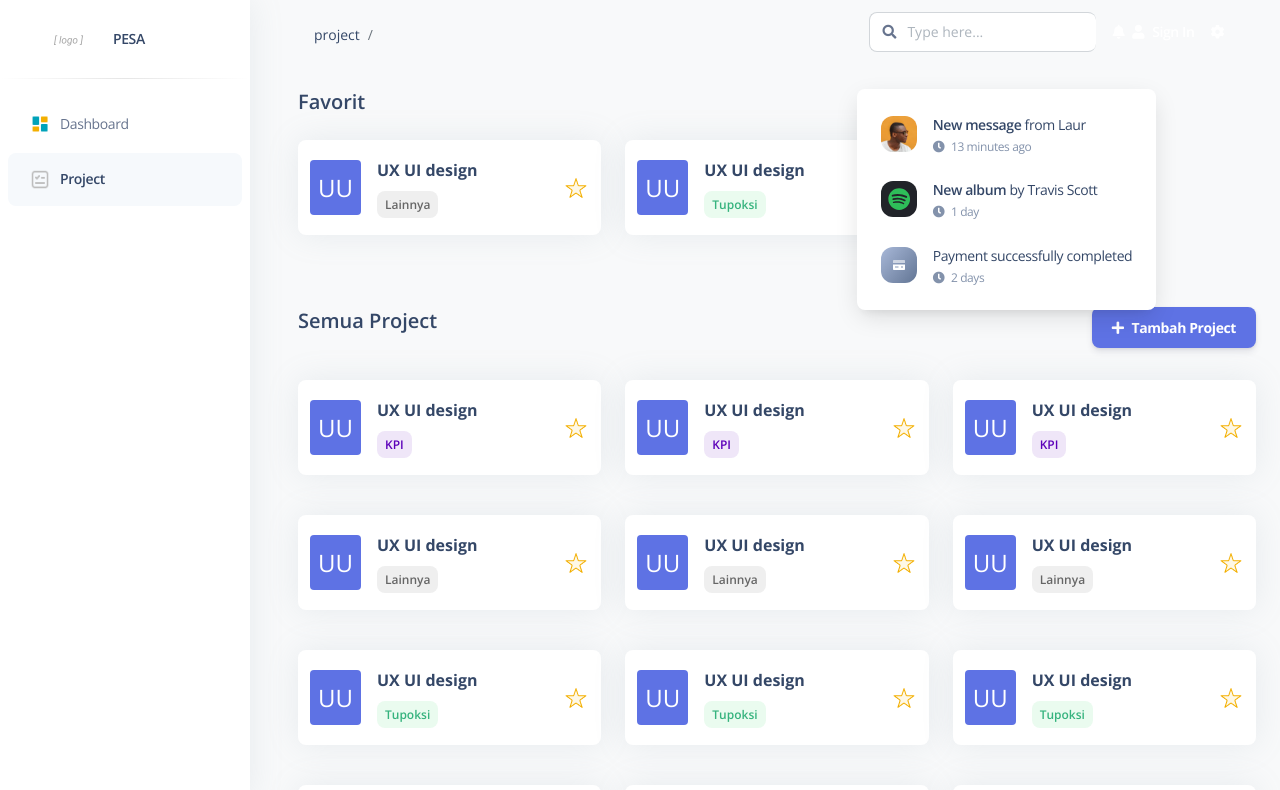
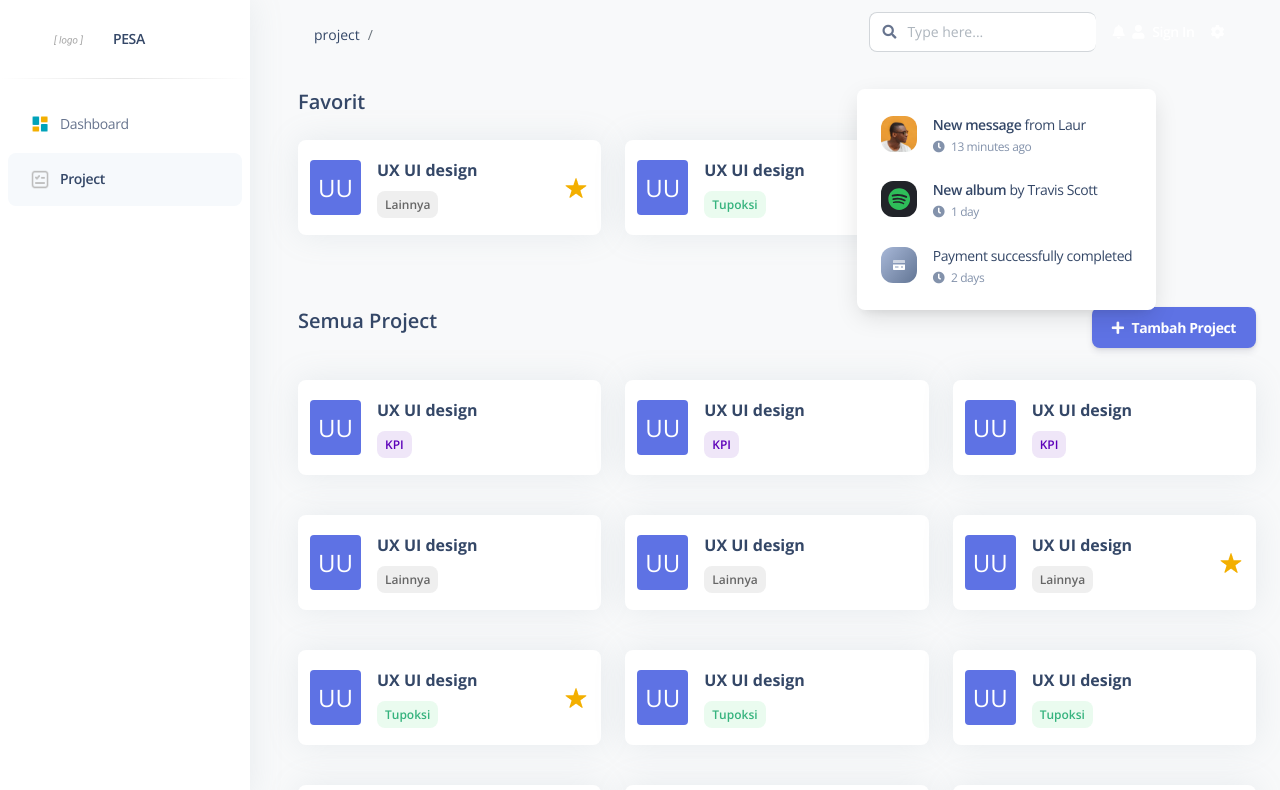
Before and after one commit to melanaumi/pesa-pln, a Vue app: page /project in a window 1280 px wide. Shown: the top 790 px of the page. Built offline with nearby package versions, Linux system fonts and the light colour scheme.

Commit message:
hover project list

```diff
--- a/src/router/index.js
+++ b/src/router/index.js
@@ -1,5 +1,5 @@
 import { createRouter, createWebHistory } from "vue-router";
-import Dashboard from "../views/Dashboard.vue";
+// import Dashboard from "../views/Dashboard.vue";
 import Dashboard1 from "../views/Dashboard1.vue";
 import Tables from "../views/Tables.vue";
 import Billing from "../views/Billing.vue";
@@ -15,22 +15,22 @@ const routes = [
   {
     path: "/",
     name: "/",
-    redirect: "/dashboard-default",
+    redirect: "/dashboard",
   },
+  // {
+  //   path: "/dashboard-default",
+  //   name: "Dashboard",
+  //   component: Dashboard,
+  // },
   {
-    path: "/dashboard-default",
+    path: "/dashboard",
     name: "Dashboard",
-    component: Dashboard,
+    component: Dashboard1,
   },
   {
     path: "/project",
     name: "project",
     component: Project,
-  },
-  {
-    path: "/dashboard",
-    name: "Dashboard",
-    component: Dashboard1,
   },
   {
     path: "/project-board",
--- a/src/views/ProjectList.vue
+++ b/src/views/ProjectList.vue
@@ -14,6 +14,7 @@
               :value="stateFavorits.title"
               :iconClass="stateFavorits.iconClass"
               :detail="stateFavorits.detail"
+              :fav="stateFavorits.fav"
             ></card>
           </div>
           <!-- semua Project -->
@@ -180,6 +181,7 @@
               :value="stateSemuaProjects.title"
               :iconClass="stateSemuaProjects.iconClass"
               :detail="stateSemuaProjects.detail"
+              :fav="stateSemuaProjects.fav"
             ></card>
           </div>
         </div>
@@ -228,13 +230,15 @@ export default {
         stateFavorit: [
         {
           title: "UX UI design",
-          iconClass: "star1.png",
+          iconClass: "star3",
           detail: "Lainnya",
+          fav: true
         },
         {
           title: "UX UI design",
-          iconClass: "",
+          iconClass: "star3",
           detail: "Tupoksi",
+          fav: true
         },
         ],
         stateSemuaProject: [
@@ -242,61 +246,73 @@ export default {
           title: "UX UI design",
           iconClass: "",
           detail: "KPI",
+          fav: false
         },
         {
           title: "UX UI design",
           iconClass: "",
           detail: "KPI",
+          fav: false
         },
         {
           title: "UX UI design",
           iconClass: "",
           detail: "KPI",
+          fav: false
         },
         {
           title: "UX UI design",
           iconClass: "",
           detail: "Lainnya",
+          fav: false
         },
         {
           title: "UX UI design",
           iconClass: "",
           detail: "Lainnya",
+          fav: false
+        },
+        {
+          title: "UX UI design",
+          iconClass: "star3",
+          detail: "Lainnya",
+          fav: true
+        },
+        {
+          title: "UX UI design",
+          iconClass: "star3",
+          detail: "Tupoksi",
+          fav: true
+        },
+        {
+          title: "UX UI design",
+          iconClass: "",
+          detail: "Tupoksi",
+          fav: false
+        },
+        {
+          title: "UX UI design",
+          iconClass: "",
+          detail: "Tupoksi",
+          fav: false
         },
         {
           title: "UX UI design",
           iconClass: "",
           detail: "Lainnya",
-        },
-        {
-          title: "UX UI design",
-          iconClass: "",
-          detail: "Tupoksi",
-        },
-        {
-          title: "UX UI design",
-          iconClass: "",
-          detail: "Tupoksi",
-        },
-        {
-          title: "UX UI design",
-          iconClass: "",
-          detail: "Tupoksi",
+          fav: false
         },
         {
           title: "UX UI design",
           iconClass: "",
           detail: "Lainnya",
+          fav: false
         },
         {
           title: "UX UI design",
           iconClass: "",
           detail: "Lainnya",
-        },
-        {
-          title: "UX UI design",
-          iconClass: "",
-          detail: "Lainnya",
+          fav: false
         },
         ]
     };
@@ -304,7 +320,6 @@ export default {
   methods: {
     getColorValue(value) {
       this.colorValue = value;
-      console.log("color value = ",this.colorValue);
     }
   }
 };
--- a/src/views/components/CardBaseProject.vue
+++ b/src/views/components/CardBaseProject.vue
@@ -1,5 +1,10 @@
 <template>
-  <div class="mb-4 card roundedCustom" @click="urlParams()">
+  <div
+    class="mb-4 card roundedCustom"
+    v-on:mouseover="mouseIn"
+    v-on:mouseleave="mouseOut"
+    @click="urlParams()"
+  >
     <div class="p-1 card-body">
       <div class="d-flex align-items-center position-relative">
         <!-- inisial name Project -->
@@ -9,16 +14,18 @@
           <h6 class="font-weight-bolder ms-3" :class="valueColor">{{ value }}</h6>
           <!-- Tipe Project -->
           <div
-            :class="detail === 'KPI' ? 'bg-kpi roundedCustom ms-3 d-inline-block py-1 px-2'
-            : detail === 'Tupoksi' ? 'bg-tupoksi roundedCustom ms-3 d-inline-block py-1 px-2'
-            : 'bg-lainnya roundedCustom ms-3 d-inline-block py-1 px-2'"
+            :class="detail === 'KPI' ? 'bg-kpi roundedCustomTipe ms-3 d-inline-block py-1 px-2'
+            : detail === 'Tupoksi' ? 'bg-tupoksi roundedCustomTipe ms-3 d-inline-block py-1 px-2'
+            : 'bg-lainnya roundedCustomTipe ms-3 d-inline-block py-1 px-2'"
           >
             <p class="m-0 text-center fw-bold">{{detail}}</p>
           </div>
         </div>
-        <div class="position-absolute right">
-          <!-- <img v-bind:src="getImgUrl(iconClass)" /> -->
-          <img src="../../assets/img/icons/star2.png" />
+        <div v-if="fav" class="position-absolute right">
+          <img :src="require(`@/assets/img/icons/${iconClass}.png`)" />
+        </div>
+        <div v-if="fav=== false && this.mouse === true" class="position-absolute right">
+          <img :src="defaultHover" v-on:mouseover="mouseInStar" v-on:mouseleave="mouseOutStar" />
         </div>
       </div>
     </div>
@@ -28,18 +35,6 @@
 <script>
 export default {
   name: "cardBaseProject",
-  data() {
-    return {
-    };
-  },
-  methods: {
-    getImgUrl(img) {
-      return '@/assets/img/icons/' + img
-    },
-    urlParams() {
-      this.$router.push({ name: "Project Board" });
-    }
-  },
   props: {
     detail: {
       type: String,
@@ -56,8 +51,35 @@ export default {
     },
     iconClass: {
       type: String,
-      required: true,
     },
+    fav: {
+      type: Boolean
+    }
+  },
+  data() {
+    return {
+      mouse: false,
+      defaultHover: require(`@/assets/img/icons/star1.png`),
+    };
+  },
+  methods: {
+    // url params to project board
+    urlParams() {
+      this.$router.push({ name: "Project Board" });
+    },
+    // handle mouse hover
+    mouseIn() {
+      this.mouse = true;
+    },
+    mouseOut() {
+      this.mouse = false;
+    },
+    mouseInStar() {
+      this.defaultHover = require(`@/assets/img/icons/star2.png`);
+    },
+    mouseOutStar() {
+      this.defaultHover = require(`@/assets/img/icons/star1.png`);
+    }
   },
 };
 </script>
@@ -76,6 +98,9 @@ export default {
   color: #5c00b9;
   background-color: #efe6f8;
 }
+.roundedCustomTipe {
+  border-radius: 8px;
+}
 .roundedCustom {
   transition: box-shadow 0.3s;
   border-radius: 8px;
```
